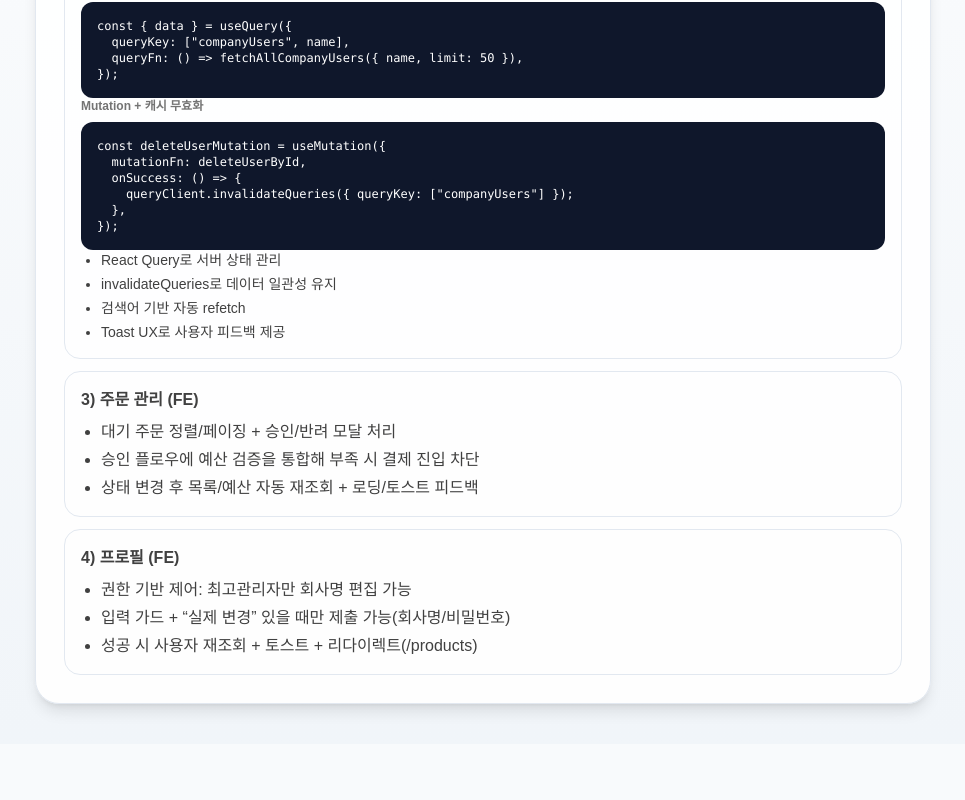
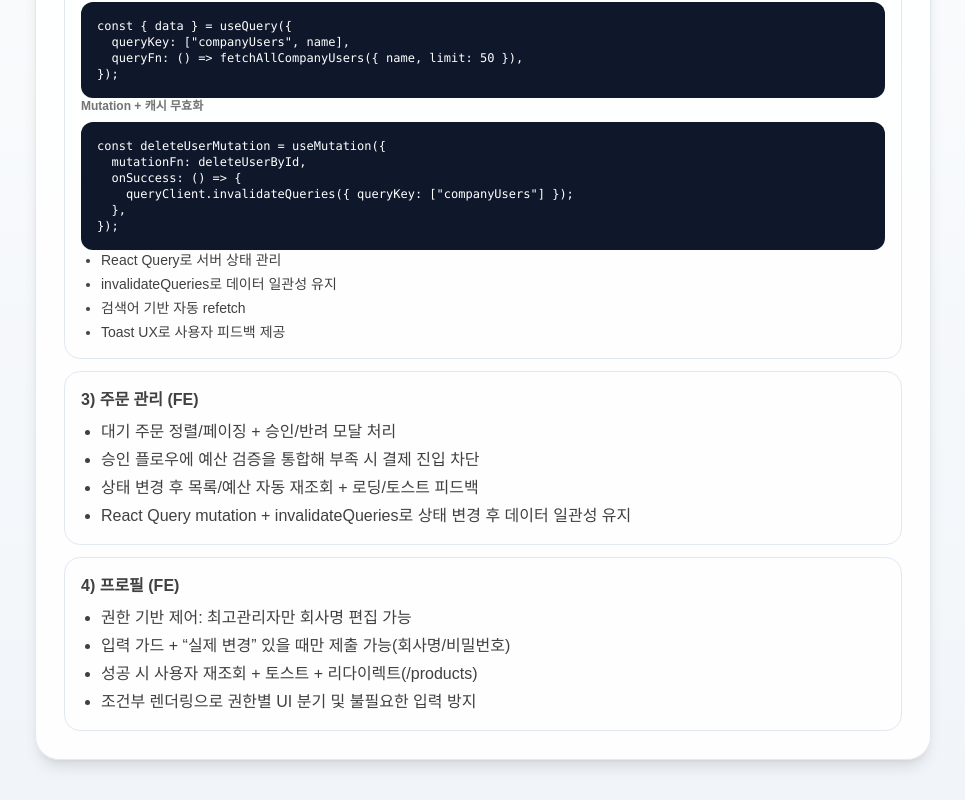
Before and after one commit to wooju01/profile_page, a Next.js app: page /projects/snack in a window 1280 px wide. Shown: the part 2142-2942 px from the top of the page, without its empty margins (157-1122 px from the left). Before the commit the page ends 2886 px from the top, so only its background shows below. Built offline with nearby package versions, Linux system fonts and the light colour scheme.

Commit message:
feat: 스낵 90% 완성 사진 추가 예정

```diff
--- a/app/projects/snack/page.tsx
+++ b/app/projects/snack/page.tsx
@@ -306,6 +306,10 @@ export default function PortfolioPage() {
                     <li>
                       상태 변경 후 목록/예산 자동 재조회 + 로딩/토스트 피드백
                     </li>
+                    <li>
+                      React Query mutation + invalidateQueries로 상태 변경 후
+                      데이터 일관성 유지
+                    </li>
                   </ul>
                 </div>
 
@@ -320,6 +324,9 @@ export default function PortfolioPage() {
                     <li>
                       성공 시 사용자 재조회 + 토스트 + 리다이렉트(/products)
                     </li>
+                    <li>
+                      조건부 렌더링으로 권한별 UI 분기 및 불필요한 입력 방지
+                    </li>
                   </ul>
                 </div>
               </div>
```
